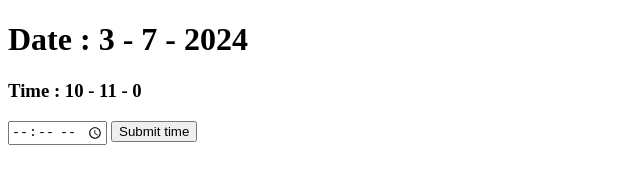
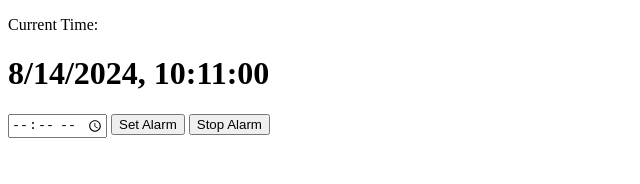
Before and after one commit to BhaveshDeveloper125/JavaScript-Practice-Repositary, a plain HTML site: page Alarm clock/index.html in a window 1280 px wide. Shown: the whole page, without its empty margins (0-640 px from the left). Drawn offline with Linux system fonts and the light colour scheme.

Commit message:
new_alarm_code

```diff
--- a/Alarm clock/index.html
+++ b/Alarm clock/index.html
@@ -1,57 +1,27 @@
 <!DOCTYPE html>
-<html lang="en">
+<html>
   <head>
-    <meta charset="UTF-8" />
-    <meta name="viewport" content="width=device-width, initial-scale=1.0" />
-    <title>Document</title>
+    <title>Alarm</title>
     <style>
-      .image {
+      img{
         height: 200px;
         width: 200px;
         border-radius: 50%;
-        margin-top: 10px;
+        margin-top: 50px;
         display: none;
       }
     </style>
   </head>
   <body>
-    <h1 class="day"></h1>
-    <h3 class="hour"></h3>
+    <img src="image.jpg" alt="">
+    <p>Current Time: <h1 id="currentTime"></h1></p>
+    <input type="time" id="alarmTime" />
+    <button onclick="setAlarm();">Set Alarm</button>
+    <button onclick="alarmSound.pause();">Stop Alarm</button>
 
-    <form action="" onsubmit="Alarm(event)">
-      <input type="time" name="" id="alramtime" required />
-      <input type="submit" value="Submit time" />
-    </form>
 
-    <audio src="alarm.mp3" controls id="nahneJa" style="display: none"></audio>
+    <script src="script.js" type="text/javascript">
 
-    <img src="image.jpg" alt="" class="image" />
-
-    <script src="script.js"></script>
+    </script>
   </body>
 </html>
-
-<!-- <!DOCTYPE html>
-<html lang="en">
-  <head>
-    <meta charset="UTF-8" />
-    <meta name="viewport" content="width=device-width, initial-scale=1.0" />
-    <title>Alarm Clock</title>
-    <link rel="stylesheet" href="styles.css" />
-  </head>
-  <body>
-    <div class="clock">
-      <h1>Alarm Clock</h1>
-      <div class="time" id="time">00:00:00</div>
-      <div class="input-row">
-        <div class="input-field">
-          <label for="alarmTime">Set Alarm:</label>
-          <input type="time" id="alarmTime" />
-        </div>
-        <button id="setAlarm">Set Alarm</button>
-      </div>
-      <div id="alarmMessage"></div>
-    </div>
-    <script src="script.js"></script>
-  </body>
-</html> -->
--- a/Alarm clock/script.js
+++ b/Alarm clock/script.js
@@ -1,85 +1,29 @@
-function UpdateTime() {
-  let dateobj = new Date();
-  let year = dateobj.getFullYear();
-  let month = dateobj.getMonth();
-  let day = dateobj.getDay();
-  let hour = dateobj.getHours();
-  let minute = dateobj.getMinutes();
-  let second = dateobj.getSeconds();
+function currentTime() {
+  var date = new Date();
 
-  hour = hour % 12;
-  hour = hour ? hour : 12;
-  //   console.clear();
-  //   console.log(year);
-  //   console.log(month);
-  //   console.log(day);
-  //   console.log(hour);
-  //   console.log(minute);
-  //   console.log(second);
+  var now = date.toLocaleString('en-US', { hour12: false });
 
-  let days = document.querySelector('.day');
-  let hours = document.querySelector('.hour');
-
-  days.textContent = `Date : ${day} - ${month} - ${year}`;
-  hours.textContent = `Time : ${hour} - ${minute} - ${second}`;
-  setInterval(UpdateTime, 1000);
+  document.getElementById('currentTime').innerHTML = now;
 }
 
-UpdateTime();
+setInterval(currentTime, 1);
 
-function Alarm(event) {
-  event.preventDefault();
-  let clock = new Date();
-  let hour = clock.getHours();
-  let minute = clock.getMinutes();
-  minute = minute < 10 ? '0' + minute : minute;
+var alarmSound = new Audio('alarm.mp3');
 
-  let checking_Time = `${hour}:${minute}`;
-  console.log(checking_Time);
+function setAlarm() {
+  var alarmTime = document.getElementById('alarmTime').value;
+  var now = new Date();
+  var alarm = new Date(now.toDateString() + ' ' + alarmTime);
 
-  let user_alarmtime = document.querySelector('#alramtime').value;
-  console.log(`${user_alarmtime}`);
+  var timeRemaining = alarm - now;
 
-  if (checking_Time === user_alarmtime) {
-    let audio = document.querySelector('#nahneJa');
-    let image = document.querySelector('.image');
+  setTimeout(() => {
     setTimeout(() => {
-      image.style.display = 'block';
-      audio.play();
-      alert(`😡Are nah ne ja nah ne ja 😡`);
+      document.querySelector('img').style.display = 'block';
     }, 1000);
-  }
+    alarmSound.play();
+    document.getElementById('alarmTime').disabled = false;
+  }, timeRemaining);
+
+  document.getElementById('alarmTime').disabled = true;
 }
-
-// Alarm();
-
-// function updateTime() {
-//   const now = new Date();
-//   const hours = String(now.getHours()).padStart(2, '0');
-//   const minutes = String(now.getMinutes()).padStart(2, '0');
-//   const seconds = String(now.getSeconds()).padStart(2, '0');
-//   document.getElementById(
-//     'time',
-//   ).textContent = `${hours}:${minutes}:${seconds}`;
-// }
-
-// function checkAlarm() {
-//   const alarmTime = document.getElementById('alarmTime').value;
-//   const now = new Date();
-//   const currentTime = `${String(now.getHours()).padStart(2, '0')}:${String(
-//     now.getMinutes(),
-//   ).padStart(2, '0')}`;
-
-//   if (alarmTime === currentTime) {
-//     document.getElementById('alarmMessage').textContent = 'Wake up!';
-//   } else {
-//     document.getElementById('alarmMessage').textContent = '';
-//   }
-// }
-
-// document.getElementById('setAlarm').addEventListener('click', () => {
-//   setInterval(checkAlarm, 1000);
-// });
-
-// setInterval(updateTime, 1000);
-// updateTime();
```
